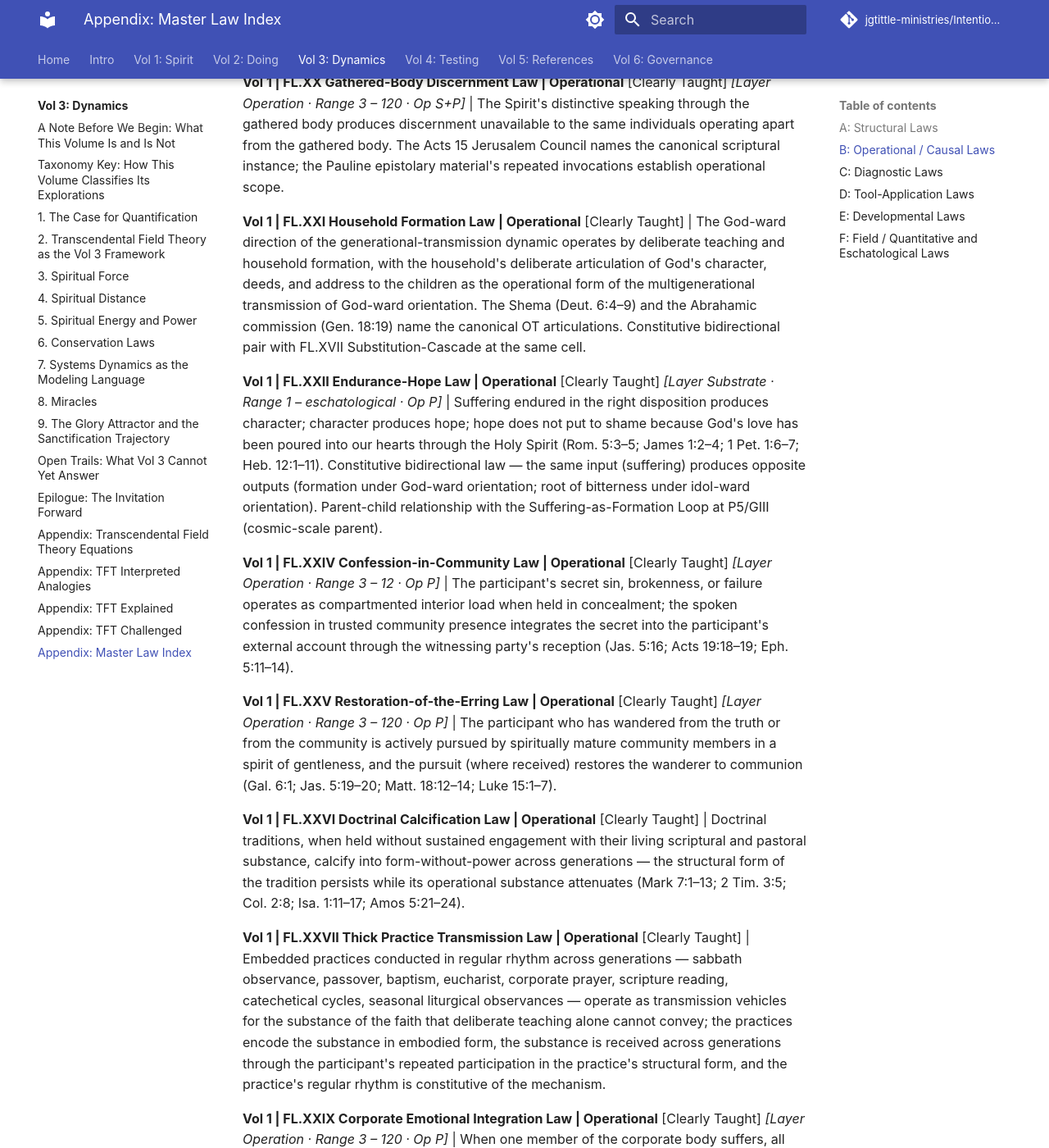
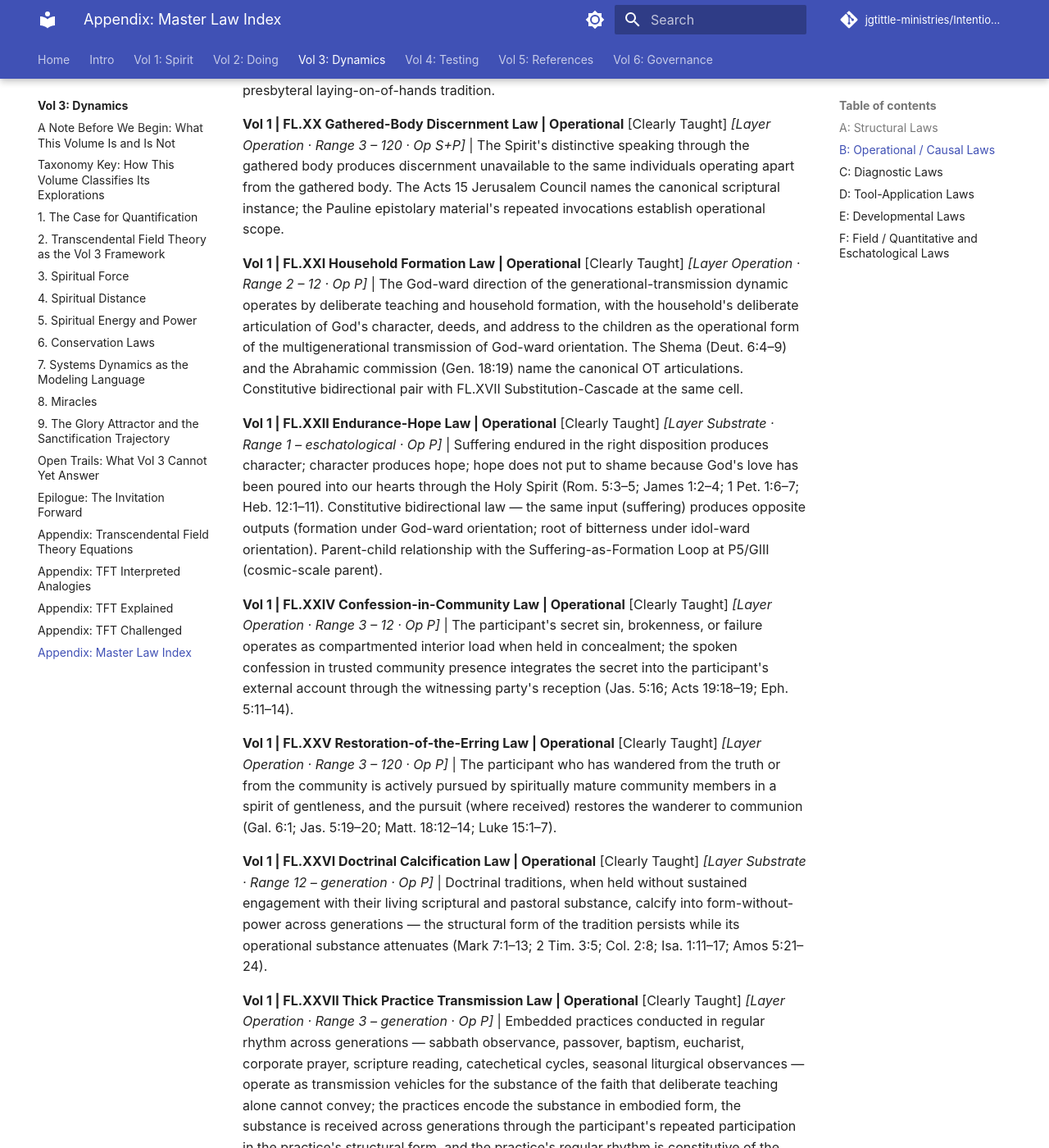
Before and after one commit to jgtittle-ministries/Intentional-Journey-of-the-Heart-dev, an MkDocs documentation site: the page built from docs/volume-3-quantitative-framework/appendix-master-law-index.md, in a window 1280 px wide and 1400 px high, scrolled down 9633 px. Shown: the whole window at 82% size. Built offline with MkDocs 1.6.1 and Material for MkDocs 9.7.7, drawn with Linux system fonts in a browser that asks for light colours; some web fonts are replaced; comment, search, counter and statistics services are not loaded; some of the changed text lies outside the part shown.

Commit message:
Phase 4 P4: apply attributes to Period 4 entries (FL.XVII, XIX, XXI, XXVI-XXVIII; 2 Speculatives deferred)
Period 4 (Generational/Historical) attribute application across three surfaces.
Gratitude Amplifier and Generational Transmission Law Speculative ◆ — deferred.

Co-Authored-By: Claude Opus 4.7 <noreply@anthropic.com>

```diff
--- a/docs/volume-3-quantitative-framework/appendix-master-law-index.md
+++ b/docs/volume-3-quantitative-framework/appendix-master-law-index.md
@@ -32,7 +32,7 @@ Laws that articulate the architectural relationships, the structural-frame mecha
 
 **Vol 1 | FL.XXIII Sabbath Rest Law | Structural** [Clearly Taught — Band 3] *[Layer Substrate · Range 1 – generation · Op P]* | The rhythm of work and structured cessation in trust-of-provision operates as the eternal-pattern architectural framework for human formation; the cessation is not merely refraining from work but is positive engagement in the rest's substance (worship, communion, delight in creation, family-and-community presence), with the trust-in-provision as the operational substrate. The Band 3 articulation holds the principle while leaving the specific operational form (the day, the duration, the practices) to tradition-by-tradition theological work.
 
-**Vol 1 | FL.XXVIII Generational Nested Structure Law | Structural** [Clearly Taught — Band 1] | The participant is formed within a nested architecture — the individual within the household, the household within the community, the community within the generation, the generation within the tradition, the tradition within the eschatological people of God — whose integrity is an operational condition for the transmission mechanisms the other Period 4 laws name; the nesting's intactness at each scale produces the architectural enabling-condition the mechanisms require, and compromised nesting at any scale propagates structural compromise across the scales the propagation reaches.
+**Vol 1 | FL.XXVIII Generational Nested Structure Law | Structural** [Clearly Taught — Band 1] *[Layer Substrate · Range 1 – eschatological · Op P]* | The participant is formed within a nested architecture — the individual within the household, the household within the community, the community within the generation, the generation within the tradition, the tradition within the eschatological people of God — whose integrity is an operational condition for the transmission mechanisms the other Period 4 laws name; the nesting's intactness at each scale produces the architectural enabling-condition the mechanisms require, and compromised nesting at any scale propagates structural compromise across the scales the propagation reaches.
 
 **Vol 1 | FL.XXXIII Community Polity Structure Law | Structural** [Clearly Taught — Band 3] *[Layer Substrate · Range 3 – diaspora · Op C+P]* | Some polity-structure — the leader-follower-and-peer arrangements, the offices and their qualifications, the decision-making patterns, the institutional-continuity arrangements that hold the community across time — operates as the architectural framework within which the gathered community's other operations are conducted; the framework is Christ-given (Eph. 4:11), operates for operational purpose (Eph. 4:12), and operates within eschatological horizon (Eph. 4:13). The specific polity-form is tradition-by-tradition theological work.
 
@@ -98,15 +98,15 @@ Laws that articulate the operational cause-and-effect mechanisms by which the pa
 
 **Vol 1 | FL.XVI Bondage Law | Operational** [Clearly Taught] *[Layer Substrate · Range 1 – eschatological · Op P]* | Sustained obedience to sin constitutes the obeyer as the slave of sin (Rom. 6:16; John 8:34; 2 Pet. 2:19). Scale-invariant. Mirror-paired with FL.VI Hear-and-Obey at the same scale-invariant cell — the same obedience-constitutes-state mechanism viewed from the idol-ward direction.
 
-**Vol 1 | FL.XVII Substitution-Cascade Law | Operational** [Clearly Taught (operational) / Reasonably Inferred (substrate)] | The visible idolatry of one generation transmits to the next through the implicit-learning channel, with the substituted Object's enthronement reproducing across generations without deliberate teaching. Constitutive bidirectional pair with FL.XXI Household Formation Law at the same cell — Ex. 20:5–6 names both directions in a single passage (third-and-fourth-generation iniquity; thousand-generation steadfast-love).
+**Vol 1 | FL.XVII Substitution-Cascade Law | Operational** [Clearly Taught (operational) / Reasonably Inferred (substrate)] *[Layer Operation · Range 2 – generation · Op P]* | The visible idolatry of one generation transmits to the next through the implicit-learning channel, with the substituted Object's enthronement reproducing across generations without deliberate teaching. Constitutive bidirectional pair with FL.XXI Household Formation Law at the same cell — Ex. 20:5–6 names both directions in a single passage (third-and-fourth-generation iniquity; thousand-generation steadfast-love).
 
 **Vol 1 | FL.XVIII Bitter-Root Community Law | Operational** [Clearly Taught] *[Layer Operation · Range 3 – 70 · Op P]* | Unresolved offense between community members, held over time without the reconciliation work, calcifies into a community-defiling root with operational consequences for the gathered body's integrity (Heb. 12:14–15; Matt. 18:15–35). The Matt. 18:15–20 reconciliation pathway is the prescribed operational corrective.
 
-**Vol 1 | FL.XIX Spirit Anointing Transmission Law | Operational** [Clearly Taught] | The Spirit's anointing operates as a transmissible reality across generations through deliberate impartation and proximity-based formation. Canonical instances: Elijah-Elisha (2 Kings 2); Paul-Timothy (2 Tim. 1:6); the apostolic-and-presbyteral laying-on-of-hands tradition.
+**Vol 1 | FL.XIX Spirit Anointing Transmission Law | Operational** [Clearly Taught] *[Layer Operation · Range 2 – 12 · Op S+P]* | The Spirit's anointing operates as a transmissible reality across generations through deliberate impartation and proximity-based formation. Canonical instances: Elijah-Elisha (2 Kings 2); Paul-Timothy (2 Tim. 1:6); the apostolic-and-presbyteral laying-on-of-hands tradition.
 
 **Vol 1 | FL.XX Gathered-Body Discernment Law | Operational** [Clearly Taught] *[Layer Operation · Range 3 – 120 · Op S+P]* | The Spirit's distinctive speaking through the gathered body produces discernment unavailable to the same individuals operating apart from the gathered body. The Acts 15 Jerusalem Council names the canonical scriptural instance; the Pauline epistolary material's repeated invocations establish operational scope.
 
-**Vol 1 | FL.XXI Household Formation Law | Operational** [Clearly Taught] | The God-ward direction of the generational-transmission dynamic operates by deliberate teaching and household formation, with the household's deliberate articulation of God's character, deeds, and address to the children as the operational form of the multigenerational transmission of God-ward orientation. The Shema (Deut. 6:4–9) and the Abrahamic commission (Gen. 18:19) name the canonical OT articulations. Constitutive bidirectional pair with FL.XVII Substitution-Cascade at the same cell.
+**Vol 1 | FL.XXI Household Formation Law | Operational** [Clearly Taught] *[Layer Operation · Range 2 – 12 · Op P]* | The God-ward direction of the generational-transmission dynamic operates by deliberate teaching and household formation, with the household's deliberate articulation of God's character, deeds, and address to the children as the operational form of the multigenerational transmission of God-ward orientation. The Shema (Deut. 6:4–9) and the Abrahamic commission (Gen. 18:19) name the canonical OT articulations. Constitutive bidirectional pair with FL.XVII Substitution-Cascade at the same cell.
 
 **Vol 1 | FL.XXII Endurance-Hope Law | Operational** [Clearly Taught] *[Layer Substrate · Range 1 – eschatological · Op P]* | Suffering endured in the right disposition produces character; character produces hope; hope does not put to shame because God's love has been poured into our hearts through the Holy Spirit (Rom. 5:3–5; James 1:2–4; 1 Pet. 1:6–7; Heb. 12:1–11). Constitutive bidirectional law — the same input (suffering) produces opposite outputs (formation under God-ward orientation; root of bitterness under idol-ward orientation). Parent-child relationship with the Suffering-as-Formation Loop at P5/GIII (cosmic-scale parent).
 
@@ -114,9 +114,9 @@ Laws that articulate the operational cause-and-effect mechanisms by which the pa
 
 **Vol 1 | FL.XXV Restoration-of-the-Erring Law | Operational** [Clearly Taught] *[Layer Operation · Range 3 – 120 · Op P]* | The participant who has wandered from the truth or from the community is actively pursued by spiritually mature community members in a spirit of gentleness, and the pursuit (where received) restores the wanderer to communion (Gal. 6:1; Jas. 5:19–20; Matt. 18:12–14; Luke 15:1–7).
 
-**Vol 1 | FL.XXVI Doctrinal Calcification Law | Operational** [Clearly Taught] | Doctrinal traditions, when held without sustained engagement with their living scriptural and pastoral substance, calcify into form-without-power across generations — the structural form of the tradition persists while its operational substance attenuates (Mark 7:1–13; 2 Tim. 3:5; Col. 2:8; Isa. 1:11–17; Amos 5:21–24).
+**Vol 1 | FL.XXVI Doctrinal Calcification Law | Operational** [Clearly Taught] *[Layer Substrate · Range 12 – generation · Op P]* | Doctrinal traditions, when held without sustained engagement with their living scriptural and pastoral substance, calcify into form-without-power across generations — the structural form of the tradition persists while its operational substance attenuates (Mark 7:1–13; 2 Tim. 3:5; Col. 2:8; Isa. 1:11–17; Amos 5:21–24).
 
-**Vol 1 | FL.XXVII Thick Practice Transmission Law | Operational** [Clearly Taught] | Embedded practices conducted in regular rhythm across generations — sabbath observance, passover, baptism, eucharist, corporate prayer, scripture reading, catechetical cycles, seasonal liturgical observances — operate as transmission vehicles for the substance of the faith that deliberate teaching alone cannot convey; the practices encode the substance in embodied form, the substance is received across generations through the participant's repeated participation in the practice's structural form, and the practice's regular rhythm is constitutive of the mechanism.
+**Vol 1 | FL.XXVII Thick Practice Transmission Law | Operational** [Clearly Taught] *[Layer Operation · Range 3 – generation · Op P]* | Embedded practices conducted in regular rhythm across generations — sabbath observance, passover, baptism, eucharist, corporate prayer, scripture reading, catechetical cycles, seasonal liturgical observances — operate as transmission vehicles for the substance of the faith that deliberate teaching alone cannot convey; the practices encode the substance in embodied form, the substance is received across generations through the participant's repeated participation in the practice's structural form, and the practice's regular rhythm is constitutive of the mechanism.
 
 **Vol 1 | FL.XXIX Corporate Emotional Integration Law | Operational** [Clearly Taught] *[Layer Operation · Range 3 – 120 · Op P]* | When one member of the corporate body suffers, all suffer together; when one member is honored, all rejoice together (1 Cor. 12:26; Rom. 12:15); the integration operates through the gathered community's collective engagement with the member's experience as the community's own. Constitutive bidirectional Mirror form — the two faces are mutually constituting rather than scripturally-paired-positive-and-negative.
 
```
Also changed, not shown: docs/volume-5-references/periodic-table-of-spiritual-laws-a-summing.md (+16 -0 lines), vol1-claims.yml (+18 -0 lines).
